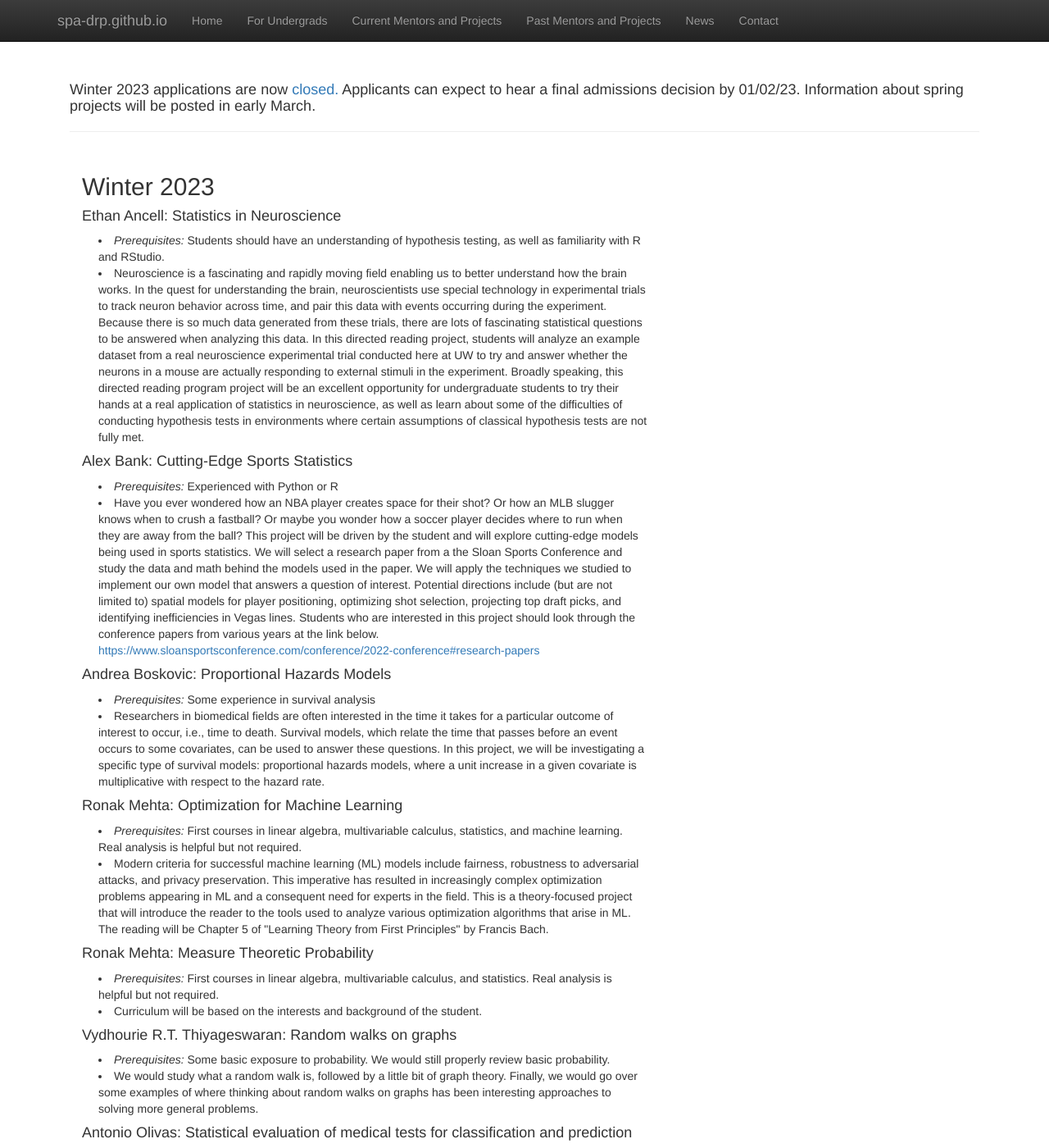
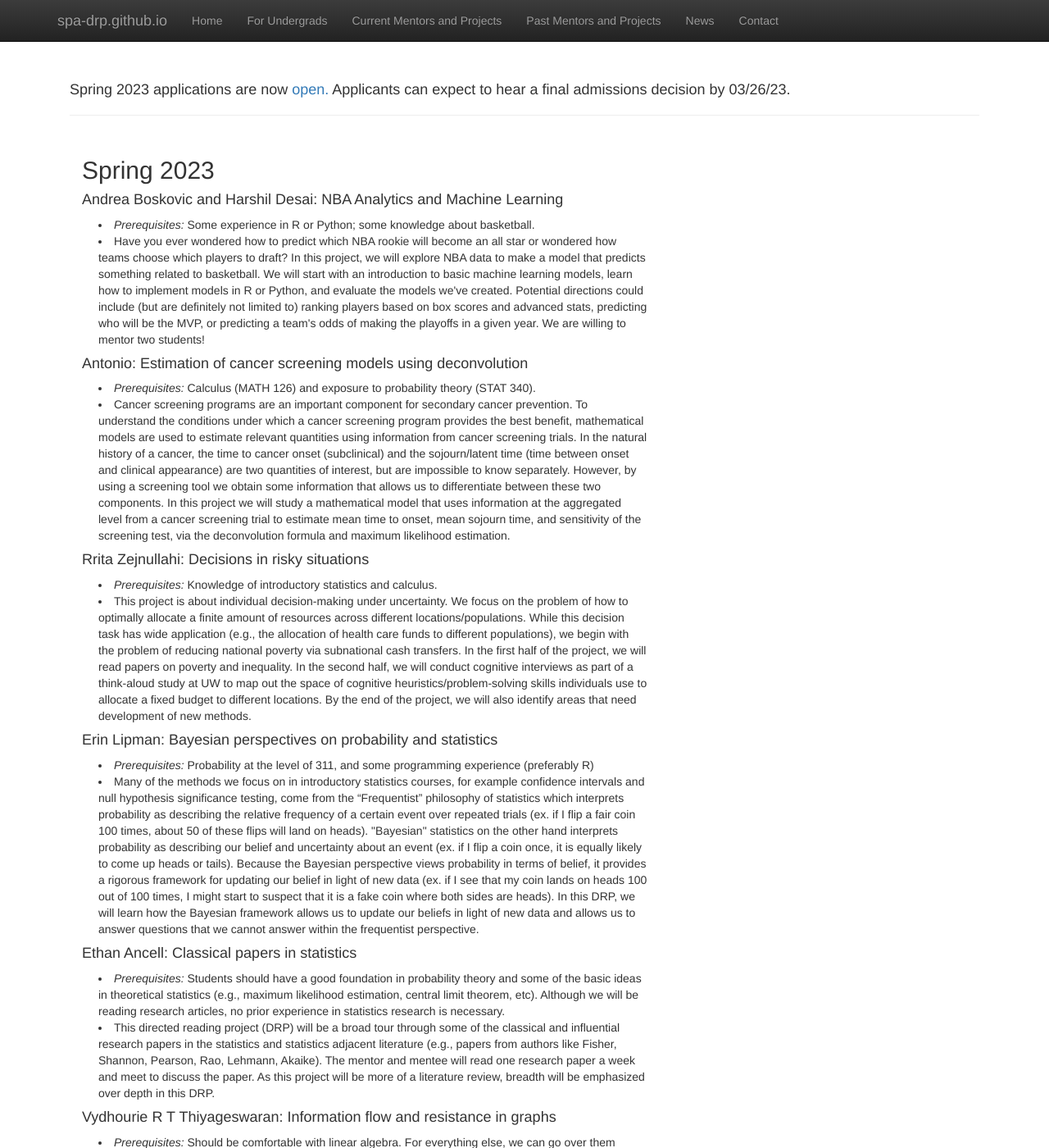
Before and after one commit to SPA-DRP/spa-drp.github.io, a Jekyll site: the page built from currentmentors.html, in a window 1280 px wide and 1400 px high. Shown: the whole window at 82% size. Built offline with Jekyll 4.4.1, drawn with Linux system fonts in a browser that asks for light colours; nearby versions of some CDN libraries; library files that are not in the unit come from our copies; some of the changed text lies outside the part shown.

Commit message:
Add Spring 2023 mentors

```diff
--- a/currentmentors.html
+++ b/currentmentors.html
@@ -1,115 +1,82 @@
 ---
 layout: default
-title:  'Mentors and Project Descriptions: Winter 2022'
+title:  'Mentors and Project Descriptions'
 ---
 
 
 <h4>
-  <p>Winter 2023 applications are now <a href="https://docs.google.com/forms/d/e/1FAIpQLSdRmaINDoFIb7V5YWBFnJYgj0X9Z0fHvZEQdqT5gTTZEA1y9w/viewform">closed.</a> Applicants can expect to hear a final admissions decision by 01/02/23. Information about spring projects will be posted in early March.
+  <p>Spring 2023 applications are now <a href="https://forms.gle/q9E8dwtqz3NhkbzL8">open.</a> Applicants can expect to hear a final admissions decision by 03/26/23.
   </p>
   </h4>
   <hr>
 
 <div class="col-md-8">
-  <h2 style="padding-top: 10px;" class="featurette-heading"> Winter 2023 </h2>
+  <h2 style="padding-top: 10px;" class="featurette-heading"> Spring 2023 </h2>
 
 
 
 
-<h4> Ethan Ancell: Statistics in Neuroscience </h4>
+<h4> Andrea Boskovic and Harshil Desai: NBA Analytics and Machine Learning </h4>
   <p class="content" style="padding:0px;margin:0px 20px 0px;">
       <li style="padding:0px;margin:0px 20px 0px;"> <i> Prerequisites: </i>
-        Students should have an understanding of hypothesis testing, as well as familiarity with R and RStudio.
+        Some experience in R or Python; some knowledge about basketball.
   </li>
   <li style="padding:0px;margin:0px 20px 0px;">
-    Neuroscience is a fascinating and rapidly moving field enabling us to better understand how the brain works. In the quest for understanding the brain, neuroscientists use special technology in experimental trials to track neuron behavior across time, and pair this data with events occurring during the experiment. Because there is so much data generated from these trials, there are lots of fascinating statistical questions to be answered when analyzing this data. In this directed reading project, students will analyze an example dataset from a real neuroscience experimental trial conducted here at UW to try and answer whether the neurons in a mouse are actually responding to external stimuli in the experiment. Broadly speaking, this directed reading program project will be an excellent opportunity for undergraduate students to try their hands at a real application of statistics in neuroscience, as well as learn about some of the difficulties of conducting hypothesis tests in environments where certain assumptions of classical hypothesis tests are not fully met.
+    Have you ever wondered how to predict which NBA rookie will become an all star or wondered how teams choose which players to draft? In this project, we will explore NBA data to make a model that predicts something related to basketball. We will start with an introduction to basic machine learning models, learn how to implement models in R or Python, and evaluate the models we've created. Potential directions could include (but are definitely not limited to) ranking players based on box scores and advanced stats, predicting who will be the MVP, or predicting a team's odds of making the playoffs in a given year. We are willing to mentor two students!
   </li>
   </p>
 
 
-  <h4> Alex Bank: Cutting-Edge Sports Statistics </h4>
+  <h4> Antonio: Estimation of cancer screening models using deconvolution </h4>
   <p class="content" style="padding:0px;margin:0px 20px 0px;">
       <li style="padding:0px;margin:0px 20px 0px;"> <i> Prerequisites: </i>
-        Experienced with Python or R
+        Calculus (MATH 126) and exposure to probability theory (STAT 340).
   </li>
   <li style="padding:0px;margin:0px 20px 0px;">
-    Have you ever wondered how an NBA player creates space for their shot? Or how an MLB slugger knows when to crush a fastball? Or maybe you wonder how a soccer player decides where to run when they are away from the ball? This project will be driven by the student and will explore cutting-edge models being used in sports statistics. We will select a research paper from a the Sloan Sports Conference and study the data and math behind the models used in the paper. We will apply the techniques we studied to implement our own model that answers a question of interest. Potential directions include (but are not limited to) spatial models for player positioning, optimizing shot selection, projecting top draft picks, and identifying inefficiencies in Vegas lines. Students who are interested in this project should look through the conference papers from various years at the link below.
-
-    <a href="https://www.sloansportsconference.com/conference/2022-conference#research-papers">https://www.sloansportsconference.com/conference/2022-conference#research-papers</a>
+    Cancer screening programs are an important component for secondary cancer prevention. To understand the conditions under which a cancer screening program provides the best benefit, mathematical models are used to estimate relevant quantities using information from cancer screening trials.
+In the natural history of a cancer, the time to cancer onset (subclinical) and the sojourn/latent time (time between onset and clinical appearance) are two quantities of interest, but are impossible to know separately.  However, by using a screening tool we obtain some information that allows us to differentiate between these two components.
+In this project we will study a mathematical model that uses information at the aggregated level from a cancer screening trial to estimate mean time to onset, mean sojourn time, and sensitivity of the screening test, via the deconvolution formula and maximum likelihood estimation.
   </li>
   </p>
 
-  <h4> Andrea Boskovic: Proportional Hazards Models </h4>
+  <h4> Rrita Zejnullahi: Decisions in risky situations </h4>
   <p class="content" style="padding:0px;margin:0px 20px 0px;">
       <li style="padding:0px;margin:0px 20px 0px;"> <i> Prerequisites: </i>
-        Some experience in survival analysis
+        Knowledge of introductory statistics and calculus.
   </li>
   <li style="padding:0px;margin:0px 20px 0px;">
-    Researchers in biomedical fields are often interested in the time it takes for a particular outcome of interest to occur, i.e., time to death. Survival models, which relate the time that passes before an event occurs to some covariates, can be used to answer these questions. In this project, we will be investigating a specific type of survival models: proportional hazards models, where a unit increase in a given covariate is multiplicative with respect to the hazard rate.
+    This project is about individual decision-making under uncertainty. We focus on the problem of how to optimally allocate a finite amount of resources across different locations/populations. While this decision task has wide application (e.g., the allocation of health care funds to different populations), we begin with the problem of reducing national poverty via subnational cash transfers. In the first half of the project, we will read papers on poverty and inequality. In the second half, we will conduct cognitive interviews as part of a think-aloud study at UW to map out the space of cognitive heuristics/problem-solving skills individuals use to allocate a fixed budget to different locations.  By the end of the project, we will also identify areas that need development of new methods.
   </li>
   </p>
 
-  <h4> Ronak Mehta: Optimization for Machine Learning </h4>
+  <h4> Erin Lipman:  Bayesian perspectives on probability and statistics </h4>
   <p class="content" style="padding:0px;margin:0px 20px 0px;">
       <li style="padding:0px;margin:0px 20px 0px;"> <i> Prerequisites: </i>
-        First courses in linear algebra, multivariable calculus, statistics, and machine learning. Real analysis is helpful but not required.
+        Probability at the level of 311, and some programming experience (preferably R)
   </li>
   <li style="padding:0px;margin:0px 20px 0px;">
-    Modern criteria for successful machine learning (ML) models include fairness, robustness to adversarial attacks, and privacy preservation. This imperative has resulted in increasingly complex optimization problems appearing in ML and a consequent need for experts in the field. This is a theory-focused project that will introduce the reader to the tools used to analyze various optimization algorithms that arise in ML. The reading will be Chapter 5 of "Learning Theory from First Principles" by Francis Bach.
+    Many of the methods we focus on in introductory statistics courses, for example confidence intervals and null hypothesis significance testing, come from the “Frequentist” philosophy of statistics which interprets probability as describing the relative frequency of a certain event over repeated trials (ex. if I flip a fair coin 100 times, about 50 of these flips will land on heads). "Bayesian" statistics on the other hand interprets probability as describing our belief and uncertainty about an event (ex. if I flip a coin once, it is equally likely to come up heads or tails). Because the Bayesian perspective views probability in terms of belief, it provides a rigorous framework for updating our belief in light of new data (ex. if I see that my coin lands on heads 100 out of 100 times, I might start to suspect that it is a fake coin where both sides are heads). In this DRP, we will learn how the Bayesian framework allows us to update our beliefs in light of new data and allows us to answer questions that we cannot answer within the frequentist perspective.
   </li>
   </p>
 
-  <h4> Ronak Mehta: Measure Theoretic Probability </h4>
+  <h4> Ethan Ancell: Classical papers in statistics </h4>
   <p class="content" style="padding:0px;margin:0px 20px 0px;">
       <li style="padding:0px;margin:0px 20px 0px;"> <i> Prerequisites: </i>
-        First courses in linear algebra, multivariable calculus, and statistics. Real analysis is helpful but not required.
+        Students should have a good foundation in probability theory and some of the basic ideas in theoretical statistics (e.g., maximum likelihood estimation, central limit theorem, etc). Although we will be reading research articles, no prior experience in statistics research is necessary.
   </li>
   <li style="padding:0px;margin:0px 20px 0px;">
-    Curriculum will be based on the interests and background of the student.
+
+    This directed reading project (DRP) will be a broad tour through some of the classical and influential research papers in the statistics and statistics adjacent literature (e.g., papers from authors like Fisher, Shannon, Pearson, Rao, Lehmann, Akaike). The mentor and mentee will read one research paper a week and meet to discuss the paper. As this project will be more of a literature review, breadth will be emphasized over depth in this DRP.
   </li>
   </p>
 
-  <h4> Vydhourie R.T. Thiyageswaran: Random walks on graphs </h4>
+  <h4> Vydhourie R T Thiyageswaran: Information flow and resistance in graphs </h4>
   <p class="content" style="padding:0px;margin:0px 20px 0px;">
       <li style="padding:0px;margin:0px 20px 0px;"> <i> Prerequisites: </i>
-        Some basic exposure to probability. We would still properly review basic probability.
+        Should be comfortable with linear algebra. For everything else, we can go over them together.
   </li>
   <li style="padding:0px;margin:0px 20px 0px;">
-    We would study what a random walk is, followed by a little bit of graph theory. Finally, we would go over some examples of where thinking about random walks on graphs has been interesting approaches to solving more general problems.
-  </li>
-  </p>
-
-  <h4> Antonio Olivas: Statistical evaluation of medical tests for classification and prediction </h4>
-  <p class="content" style="padding:0px;margin:0px 20px 0px;">
-      <li style="padding:0px;margin:0px 20px 0px;"> <i> Prerequisites: </i>
-        None
-  </li>
-  <li style="padding:0px;margin:0px 20px 0px;">
-    In medicine, there exist many medical tests for diagnosing a disease or for learning about an individual's prognosis once a diagnosis has been established. However, how do we know how accurately those tests diagnose the diseases they are supposed to diagnose? Also, when there is more than one diagnostic test for the same disease, how do we know which one is better? Moreover, when the diagnostic test corresponds to a continuous variable, how do we know the threshold to differentiate between having or not having the disease?
-
-In this project, we will learn how to evaluate the performance of continuous medical tests using the receiving operating characteristic (ROC) curve. The ROC curve is very popular in medicine because it conveys graphically the performance of the test. Using properties of the ROC curve, we will learn different ways of comparing two or more medical tests, and different ways of choosing the optimal threshold based on the condition of interest.
-
-If time permits and depending on the student's interests, we can also study how to evaluate the performance of a continuous medical test when the performance and optimal threshold depends on other individual characteristics such as age and sex.
-  </li>
-  </p>
-
-  <h4> Charlie Wolock: Introduction to prediction </h4>
-  <p class="content" style="padding:0px;margin:0px 20px 0px;">
-      <li style="padding:0px;margin:0px 20px 0px;"> <i> Prerequisites: </i>
-        Basic familiarity with R, introductory statistics. Some knowledge of regression would be useful.
-  </li>
-  <li style="padding:0px;margin:0px 20px 0px;">
-    Many classical statistical methods are focused on learning associations between variables. However, we may also be interested in prediction --- making a guess about an unknown or future outcome on the basis of whatever information we have access to. In this project, we'll learn about the unique challenges of prediction. We'll discuss how to use traditional statistical methods to make predictions and start to explore more modern machine learning techniques. This project will have a strong focus on thoughtful construction and evaluation of prediction models. We will identify an interesting dataset and implement some of our own prediction procedures using R.
-  </li>
-  </p>
-
-  <h4> Nina Galanter: Introduction to Survival Analysis </h4>
-  <p class="content" style="padding:0px;margin:0px 20px 0px;">
-      <li style="padding:0px;margin:0px 20px 0px;"> <i> Prerequisites: </i>
-        Some knowledge of R or another programming language, understanding of expected value and conditional probability, some familiarity with linear regression
-  </li>
-  <li style="padding:0px;margin:0px 20px 0px;">
-    In medicine and public health, we are often interested in answering questions about the time until an event occurs. For example, what is the median recovery time from some surgery? Or: does a treatment prolong the time until death for patients with a particular cancer? Because of this, Survival Analysis, which works with these time-to-event outcomes, is an important area of Biostatistics. Most time-to-event data is censored - we cannot observe the event for everyone because we lose track of some subjects or something else happens to them. In this project, we will learn about survival analysis methods for censored data, including Kaplan-Meier curves, the Logrank test, and Cox regression. We may cover other topics based on time and student interest. This project will culminate in either a real data analysis using a dataset of the student's choice or a simulation study.
+    We will study information flow on networks by studying resistance in electrical networks. We will also look at research papers and their approach to maximizing information flow in this setting.
   </li>
   </p>
 
```
